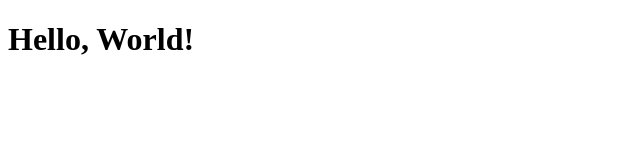
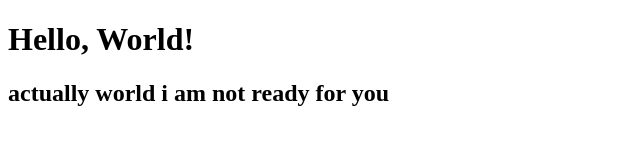
Before and after one commit to AdrWTHeck/CS3338-first-project, a plain HTML site: page index.html in a window 1280 px wide. Shown: the whole page, without its empty margins (0-640 px from the left). Drawn offline with Linux system fonts and the light colour scheme.

Commit message:
Update index.html
the edit from the git hub page

```diff
--- a/index.html
+++ b/index.html
@@ -7,5 +7,6 @@
 </head>
 <body>
     <h1>Hello, World!</h1>
+    <h2> actually world i am not ready for you</h2>
 </body>
 </html>
```
